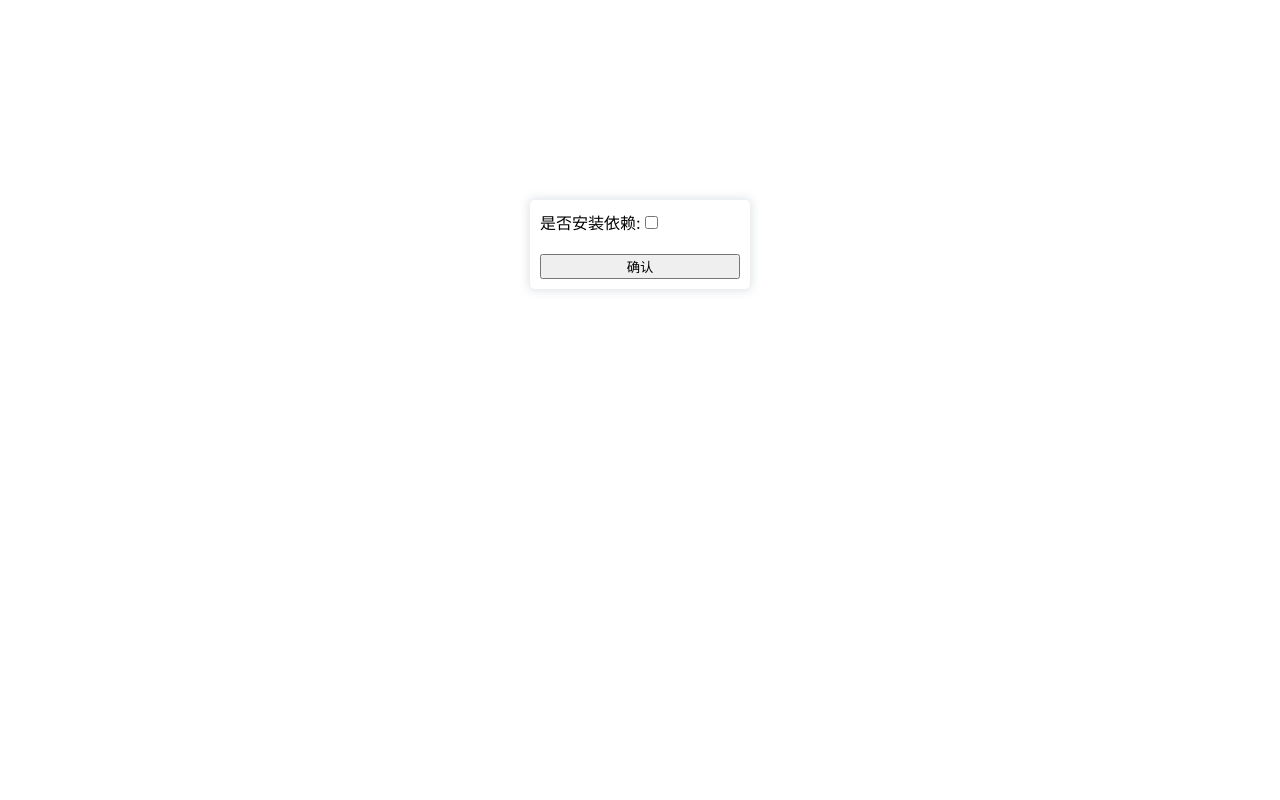
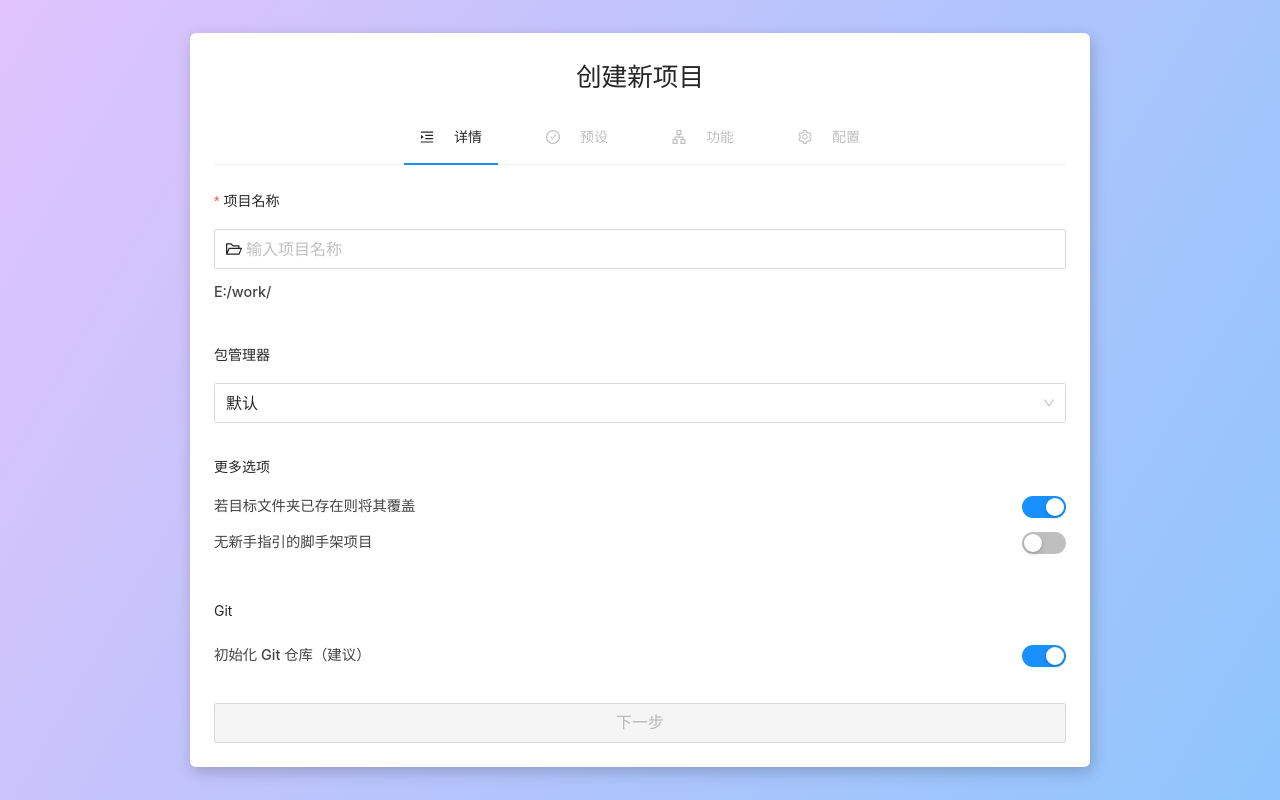
Before and after one commit to bytes-sixth/bytes-react-cli, a React (Vite) app in the folder packages/bytes-react-ui/: page / in a window 1280 px wide. Built offline with nearby package versions, Linux system fonts and the light colour scheme.

Commit message:
feat(page of detail and header): 添加了 detail页面以及演示用的header

```diff
--- a/packages/bytes-react-ui/package.json
+++ b/packages/bytes-react-ui/package.json
@@ -16,6 +16,7 @@
   },
   "homepage": "https://github.com/bytes-sixth/bytes-react-cli",
   "dependencies": {
+    "antd": "^4.16.13",
     "react": "^17.0.0",
     "react-dom": "^17.0.0",
     "react-router-dom": "^5.3.0"
--- a/packages/bytes-react-ui/src/App.jsx
+++ b/packages/bytes-react-ui/src/App.jsx
@@ -1,5 +1,6 @@
 import { BrowserRouter as Router, Switch, Route } from 'react-router-dom'
 
+import 'antd/dist/antd.css';
 import routes from './routes'
 
 const App = () => {
--- a/packages/bytes-react-ui/src/pages/DetailPage/index.jsx
+++ b/packages/bytes-react-ui/src/pages/DetailPage/index.jsx
@@ -1,3 +1,130 @@
-const DetailPage = {}
+import React, { useState } from 'react';
+import { Form, Input, Button, Row, Col, Select, Switch, Modal,  } from 'antd';
+import { FolderOpenOutlined, EditOutlined } from '@ant-design/icons';
+import cs from "./index.module.css"
+const { Option } = Select;
 
-export default DetailPage
+export default function Details(props) {
+
+    // 项目文件夹位置
+    const project_path = "E:/work"
+    // 项目名称
+    const [projectName, setProjectName] = useState();
+    // 包管理器
+    const [pack, setPackage] = useState("default");
+    // 是否覆盖
+    const [cover, setCover] = useState(true);
+    // 无新手
+    const [untyro, setUntyro] = useState(false);
+    // 初始化 git
+    const [initGit, setInitGit] = useState(true);
+
+    // 对话框展示
+    const [isModalVisible, setIsModalVisible] = useState(false);
+    // 选择项目位置
+    const chooseDir = ()=>{
+        setIsModalVisible(true)
+    }
+    const handleOk = () => {
+        setIsModalVisible(false);
+    };
+    const handleCancel = () => {
+        setIsModalVisible(false);
+    };
+
+    // 项目名称输入回调
+    const handleName = (value)=>{
+        setProjectName(value);
+        if(!value){
+            props.onNextOne(false);
+        }else{
+            props.onNextOne(true);
+        }
+    }
+
+    // 下一步点击回调
+    const handleClick = ()=>{
+        const chooses = {
+            path: `${project_path}/${projectName}`,
+            package: pack,
+            option:{
+                cover,
+                untyro,
+            },
+            initGit,
+        }
+        props.setDetail(chooses);
+        props.next("2");
+    }
+
+    return (
+        <div className={cs.detail}>
+            <Modal visible={isModalVisible} onOk={handleOk} onCancel={handleCancel}>
+                123
+            </Modal>
+            <div className="rd-form">
+                <Form
+                size="large"
+                layout="vertical"
+                >
+                    <Form.Item label="项目名称" required>
+                        <Input value={projectName} style={{"marginBottom": "12px"}} onChange={(e)=>handleName(e.target.value)} onPressEnter={()=>console.log(projectName)} prefix={<FolderOpenOutlined />} placeholder="输入项目名称" />
+                        <Row>
+                            <Col span={20}>
+                                <h4>{project_path + "/" + (projectName || "")}</h4>
+                            </Col>
+                            {/* <Col span={4} style={{"textAlign":"right"}}>
+                                <Button
+                                    size="small"
+                                    type="primary"
+                                    icon={<EditOutlined />}
+                                    onClick={chooseDir}
+                                />
+                            </Col> */}
+                        </Row>
+                    </Form.Item>
+                    <Form.Item
+                        label="包管理器">
+                        <Select
+                            value={pack}
+                            onChange={e=>setPackage(e)}
+                            style={{ width: "100%" }} >
+                            <Option value="default">默认</Option>
+                            <Option value="npm">npm</Option>
+                            <Option value="yarm">yarm</Option>
+                            <Option value="pnpm">pnmp</Option>
+                        </Select>
+                    </Form.Item>
+                    <Form.Item label="更多选项">
+                        <Row style={{"marginBottom": "6px"}}>
+                            <Col span={20}><h4>若目标文件夹已存在则将其覆盖</h4></Col>
+                            <Col span={4} style={{"textAlign":"right"}}>
+                                <Switch checked={cover} onChange={e=>setCover(e)} />
+                            </Col>
+                        </Row>
+                        <Row style={{"marginBottom": "6px"}}>
+                            <Col span={20}><h4>无新手指引的脚手架项目</h4></Col>
+                            <Col span={4} style={{"textAlign":"right"}}>
+                                <Switch checked={untyro} onChange={e=>setUntyro(e)} />
+                            </Col>
+                        </Row>
+                    </Form.Item>
+                    <Form.Item label="Git">
+                        <Row>
+                            <Col span={20}><h4>初始化 Git 仓库（建议）</h4></Col>
+                            <Col span={4} style={{"textAlign":"right"}}>
+                                <Switch
+                                checked={initGit}
+                                onChange={e=>setInitGit(e)}
+                                />
+                            </Col>
+                        </Row>
+                    </Form.Item>
+                </Form>
+            </div>
+            <div className="detail-submit bottom-submit">
+                <Button disabled={!projectName} size="large" onClick={handleClick} type="primary" block>下一步</Button>
+            </div>
+        </div>
+    )
+}
--- /dev/null
+++ b/packages/bytes-react-ui/src/pages/DetailPage/index.module.css
@@ -0,0 +1,21 @@
+.detail h4{
+    font-size: 0.9rem;
+    color: #080808c1;
+}
+.rd-item{
+    width: 800px;
+    padding: 12px 0;
+    height: 100%;
+    overflow-y: hidden;
+    margin: 0 auto;
+}
+.rd-item:hover{
+    overflow-y: auto;
+}
+.rd-form{
+    width: 800px;
+    margin: 0 auto;
+    height: 100%;
+    padding: 0 24px;
+    position: relative;
+}
--- a/packages/bytes-react-ui/src/pages/IndexPage/index.jsx
+++ b/packages/bytes-react-ui/src/pages/IndexPage/index.jsx
@@ -1,46 +1,76 @@
 import { useState } from 'react'
+import { Tabs, Button } from 'antd';
+import { MenuUnfoldOutlined, CheckCircleOutlined, ApartmentOutlined, SettingOutlined, } from '@ant-design/icons';
+import Details from "../DetailPage/index.jsx";
+// import Function from "../Function/index.jsx";
+// import Preinstall from "../Preinstall/index.jsx";
+// import Setting from "../Setting/index.jsx";
+import indexCss from "./index.module.css";
+const { TabPane } = Tabs;
 
 const IndexPage = () => {
-  const [installDep, setInstallDep] = useState(0)
-  const handleChange = () => {
-    setInstallDep(select => !select)
-  }
 
-  const handleSubmit = e => {
-    e.preventDefault()
-  }
+    const [preinstall, setPreI] = useState(false)
+
+    const [tabId, setTabId] = useState("1");
+
+    const [detail, _setDetail] = useState({});
+
+    function handlePreInstall(e){
+        setPreI(e);
+    }
+
+    function toNext(id){
+        setTabId(id);
+    }
+
+    function setDetail(obj){
+        console.log(obj)
+        _setDetail(obj);
+    }
 
   return (
-    <div
-      style={{
-        margin: '200px auto 0',
-        width: 200,
-        boxShadow: 'hsl(200deg 18% 46% / 20%) 0px 0px 10px 2px',
-        padding: 10,
-        borderRadius: 5,
-      }}
-    >
-      <form
-        style={{
-          display: 'flex',
-          flexDirection: 'column',
-        }}
-      >
-        <label
-          style={{
-            marginBottom: 20,
-          }}
-        >
-          是否安装依赖:
-          <input
-            name="installDep"
-            type="checkbox"
-            checked={installDep}
-            onChange={handleChange}
-          />
-        </label>
-        <button onClick={handleSubmit}>确认</button>
-      </form>
+    <div>
+      <div className={indexCss.content}>
+        <header>
+            <h1>创建新项目</h1>
+        </header>
+        <Tabs defaultActiveKey="1" activeKey={tabId} centered onChange={(e)=>setTabId(e)}>
+            <TabPane key="1" tab={
+                <Button type="text" icon={<MenuUnfoldOutlined />}>
+                    详情
+                </Button>
+            } key="1">
+                <Details setDetail={setDetail} next={toNext} onNextOne={handlePreInstall}/>
+            </TabPane>
+
+            <TabPane key="2" tab={
+                <Button disabled={!preinstall} type="text" icon={<CheckCircleOutlined />}>
+                    预设
+                </Button>
+            } key="2">
+                {/* <Function/> */}
+            </TabPane>
+
+            <TabPane key="3" tab={
+                <Button disabled type="text" icon={<ApartmentOutlined />}>
+                    功能
+                </Button>
+            } key="3">
+                {/* <Preinstall></Preinstall> */}
+            </TabPane>
+
+            <TabPane key="4" tab={
+                <Button disabled type="text" icon={<SettingOutlined />}>
+                    配置
+                </Button>
+            } key="4">
+                {/* <Setting></Setting> */}
+            </TabPane>
+        </Tabs>
+      </div>
+      <div className="bg"></div>
+      <div className="bg2"></div>
     </div>
   )
 }
--- /dev/null
+++ b/packages/bytes-react-ui/src/pages/IndexPage/index.module.css
@@ -0,0 +1,72 @@
+
+*{margin: 0;padding: 0;}
+
+body, html{
+  width: 100%;
+  height: 100%;
+  overflow: hidden;
+  display: flex;
+  align-items: center;
+  justify-content: center;
+  background-image: linear-gradient(120deg, #e0c3fc 0%, #8ec5fc 100%);
+}
+
+.content{
+  background: #FFF;
+  padding: 12px 24px 24px;
+  position: relative;
+  width: 60%;
+  height: 80%;
+  min-width: 900px;
+  min-height: 600px;
+  border-radius: 6px;
+  overflow: hidden;
+  box-shadow: 2px 5px 15px rgba(0,0,0,.2)
+}
+
+header{
+  font-size: 0.8rem;
+  padding: 12px;
+  text-align: center;
+}
+header h1{
+  margin: 0;
+}
+
+/* ::-webkit-scrollbar {
+  width: 8px;
+  background-color: #F5F5F5;
+  position: absolute;
+}
+::-webkit-scrollbar-track {
+  background: #fff ;
+}
+::-webkit-scrollbar-thumb {
+  border-radius: 3px;
+  position: relative;
+  background-color:#e0e0e0;
+}
+::-webkit-scrollbar-thumb:hover {
+  border-radius: 3px;
+  background-color:#d0d0d0;
+  opacity: 0;
+} */
+
+li{
+  list-style: none;
+}
+
+.flex{
+  display: flex;
+  align-items: center;
+  justify-content: center;
+}
+
+/* .bottom-submit{
+  padding: 24px;
+  width: 800px;
+  position: absolute;
+  bottom: 0;
+  left: 50%;
+  transform: translateX(-50%)
+} */
```
Also changed, not shown: packages/bytes-react-ui/src/util/getDir.js (added, +18 -0 lines), 2 other files (tests, documents, lock files or other folders).
